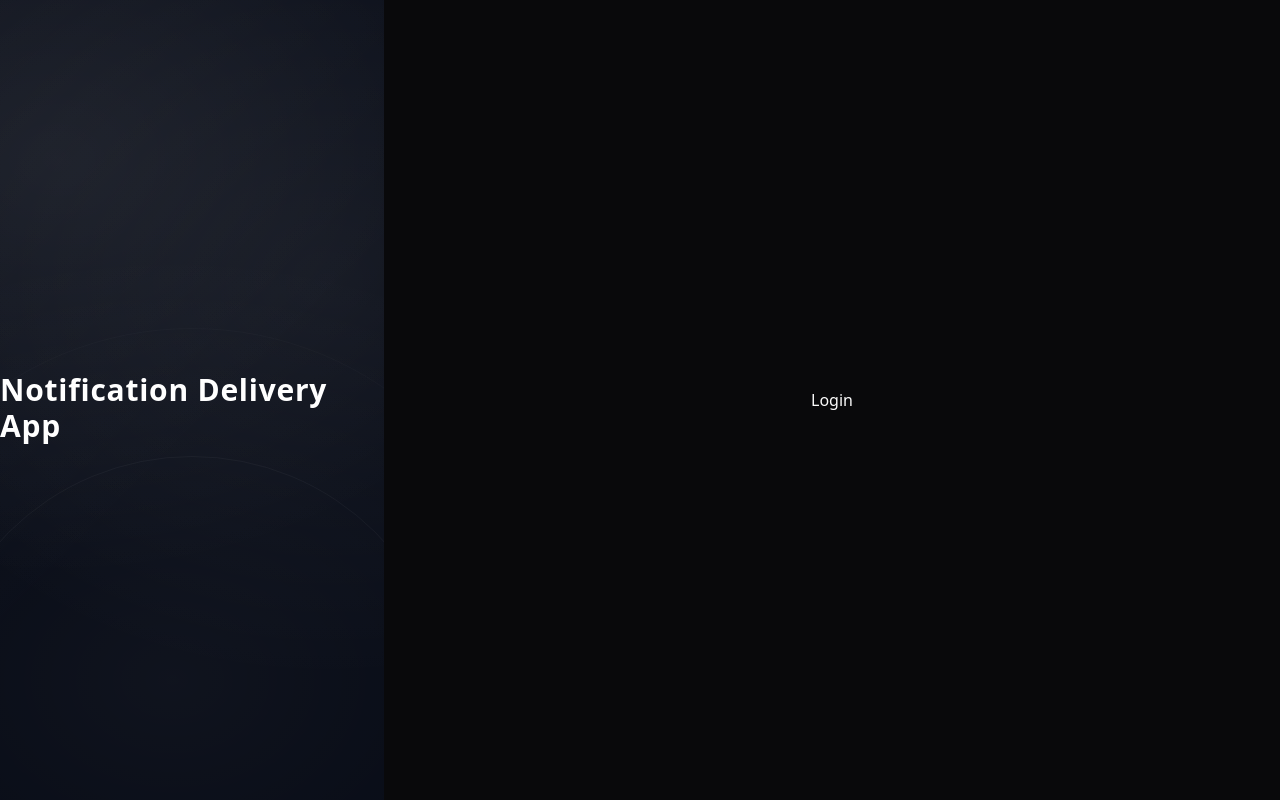
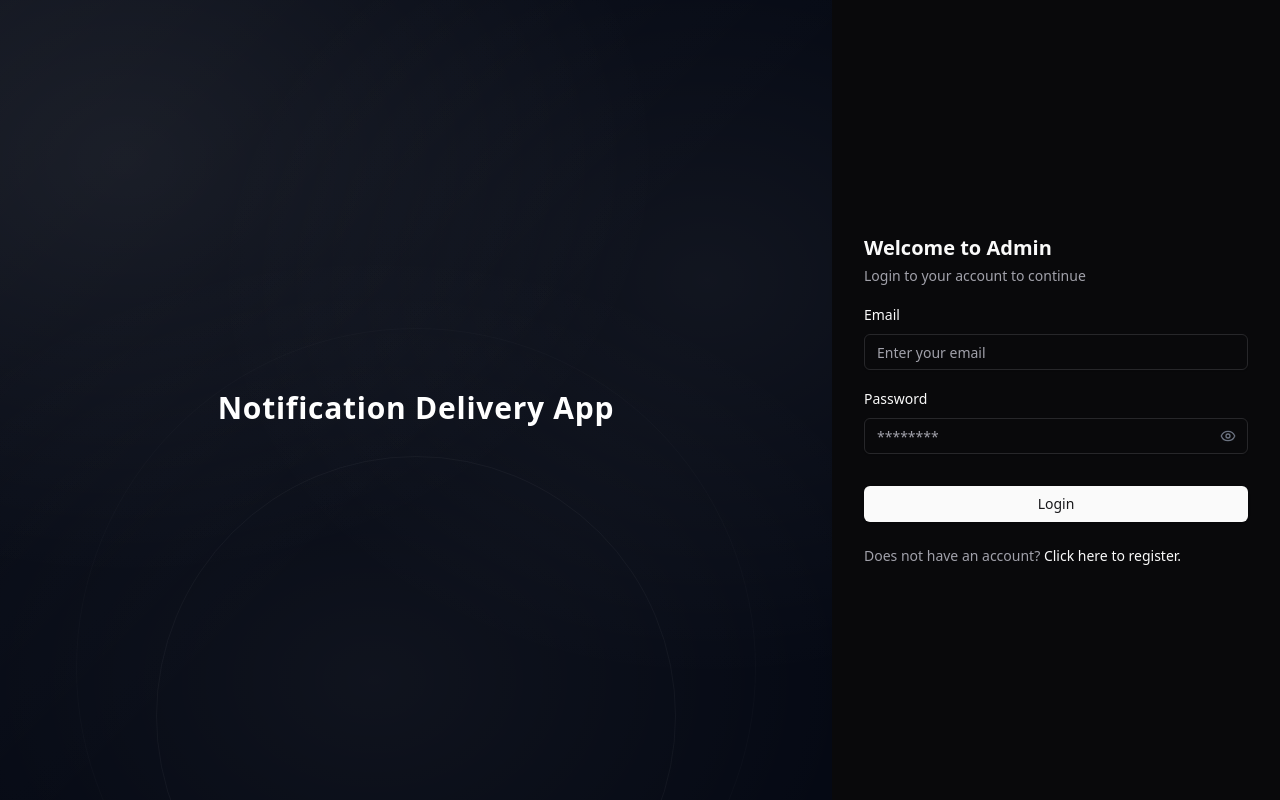
Before and after one commit to murillo-nahas/notification-delivery-app, a React (Vite) app in the folder apps/admin/: page /login in a window 1280 px wide. Built offline with nearby package versions, Linux system fonts and the light colour scheme.

Commit message:
feat: auth layout fix and create login/register UI

```diff
--- a/apps/admin/src/pages/auth/Login.tsx
+++ b/apps/admin/src/pages/auth/Login.tsx
@@ -1,9 +1,87 @@
+import { Link } from "react-router";
+
+import z from "zod";
+import { useForm } from "react-hook-form";
+import { zodResolver } from "@hookform/resolvers/zod";
+
 import { AuthLayout } from "./components/auth-layout";
 
+import { Form, FormField, FormItem, FormLabel, FormControl, FormMessage } from "@/components/ui/form";
+import { Input } from "@/components/ui/input";
+import { Button } from "@/components/ui/button";
+import { PasswordInput } from "@/components/ui/password-input";
+
+const loginSchema = z.object({
+  email: z.email('Email is required'),
+  password: z.string().min(6, 'Password should have at least 6 characters'),
+})
+
+type LoginSchema = z.infer<typeof loginSchema>
+
 export default function Login() {
+  const form = useForm<LoginSchema>({
+    resolver: zodResolver(loginSchema),
+    mode: 'onBlur',
+    defaultValues: {
+      email: '',
+      password: ''
+    }
+  });
+
+  const onSubmit = (data: LoginSchema): void => {
+    console.log(data)
+  }
+
   return (
     <AuthLayout>
-      <h1>Login</h1>
+      <div className="max-w-md w-full px-8">
+        <h1 className="text-xl font-bold text-foreground">Welcome to Admin</h1>
+        <p className="mt-1 mb-4 text-sm text-muted-foreground">
+          Login to your account to continue
+        </p>
+
+        <Form {...form}>
+          <form className="space-y-4" onSubmit={form.handleSubmit(onSubmit)}>
+
+            <FormField
+              control={form.control}
+              name='email'
+              render={({ field }) => (
+                <FormItem>
+                  <FormLabel>Email</FormLabel>
+                  <FormControl>
+                    <Input placeholder="Enter your email" {...field} />
+                  </FormControl>
+                  <FormMessage />
+                </FormItem>
+              )}
+            />
+
+            <FormField
+              control={form.control}
+              name="password"
+              render={({ field }) => (
+                <FormItem>
+                  <FormLabel>Password</FormLabel>
+                  <FormControl>
+                    <PasswordInput placeholder="********" {...field} />
+                  </FormControl>
+                  <FormMessage />
+                </FormItem>
+              )}
+            />
+
+            <div className="mt-4">
+              <Button variant="default" type="submit" className="mt-4 w-full">
+                Login
+              </Button>
+            </div>
+
+          </form>
+        </Form>
+
+        <p className="mt-6 text-sm text-muted-foreground">Does not have an account? <Link to="/register" className="text-primary">Click here to register.</Link></p>
+      </div>
     </AuthLayout>
   )
 }
--- a/apps/admin/src/pages/auth/Register.tsx
+++ b/apps/admin/src/pages/auth/Register.tsx
@@ -1,4 +1,5 @@
 import { Link } from 'react-router';
+
 import { ArrowLeft } from 'lucide-react';
 
 import { z } from 'zod';
@@ -7,14 +8,15 @@ import { zodResolver } from '@hookform/resolvers/zod';
 
 import { AuthLayout } from './components/auth-layout';
 
-import { Form, FormField, FormItem, FormLabel, FormControl } from '@/components/ui/form';
+import { Form, FormField, FormItem, FormLabel, FormControl, FormMessage } from '@/components/ui/form';
 import { Input } from '@/components/ui/input';
 import { Button } from '@/components/ui/button';
+import { PasswordInput } from '@/components/ui/password-input';
 
 const registerSchema = z.object({
-  name: z.string().min(2, 'Name is too short'),
-  email: z.email('Email invalid'),
-  phoneNumber: z.string().min(10, 'Phone number is too short'),
+  name: z.string('Name is required'),
+  email: z.email('Email is required'),
+  phoneNumber: z.string().min(10, 'Phone number should have at least 10 characters'),
   password: z.string().min(6, 'Password should have at least 6 characters'),
 });
 
@@ -23,6 +25,7 @@ type RegisterSchema = z.infer<typeof registerSchema>;
 export default function Register() {
   const form = useForm<RegisterSchema>({
     resolver: zodResolver(registerSchema),
+    mode: 'onBlur',
     defaultValues: {
       name: '',
       email: '',
@@ -59,6 +62,7 @@ export default function Register() {
                   <FormControl>
                     <Input placeholder="Enter your name" {...field} />
                   </FormControl>
+                  <FormMessage />
                 </FormItem>
               )}
             />
@@ -72,6 +76,7 @@ export default function Register() {
                   <FormControl>
                     <Input placeholder="Enter your email" {...field} />
                   </FormControl>
+                  <FormMessage />
                 </FormItem>
               )}
             />
@@ -85,6 +90,7 @@ export default function Register() {
                   <FormControl>
                     <Input placeholder="Enter your phone number" {...field} />
                   </FormControl>
+                  <FormMessage />
                 </FormItem>
               )}
             />
@@ -96,8 +102,9 @@ export default function Register() {
                 <FormItem>
                   <FormLabel>Password</FormLabel>
                   <FormControl>
-                    <Input type="password" placeholder="********" {...field} />
+                    <PasswordInput placeholder="********" {...field} />
                   </FormControl>
+                  <FormMessage />
                 </FormItem>
               )}
             />
@@ -110,6 +117,8 @@ export default function Register() {
 
           </form>
         </Form>
+
+        <p className="mt-6 text-sm text-muted-foreground">Already have an account? <Link to="/login" className="text-primary">Click here to login.</Link></p>
       </div>
     </AuthLayout>
   );
--- a/apps/admin/src/pages/auth/components/auth-layout.tsx
+++ b/apps/admin/src/pages/auth/components/auth-layout.tsx
@@ -1,7 +1,7 @@
 export function AuthLayout({ children }: { children: React.ReactNode }) {
   return (
     <div className="flex min-h-screen">
-      <div className="relative w-[30%] overflow-hidden bg-gray-950 flex items-center justify-center">
+      <div className="relative w-[65%] overflow-hidden bg-gray-950 flex items-center justify-center">
         <div
           className="absolute inset-0 opacity-100"
           style={{
@@ -23,7 +23,7 @@ export function AuthLayout({ children }: { children: React.ReactNode }) {
           </h1>
         </div>
       </div>
-      <div className="w-[70%] flex items-center justify-center">{children}</div>
+      <div className="w-[35%] flex items-center justify-center">{children}</div>
     </div>
   );
 }
```
